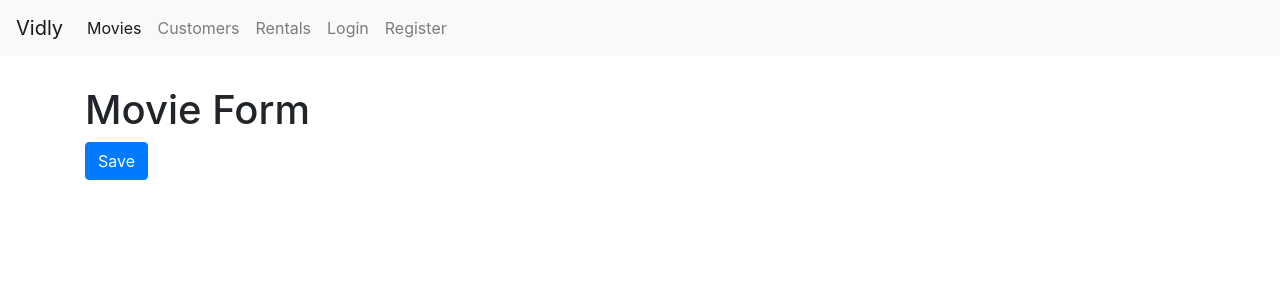
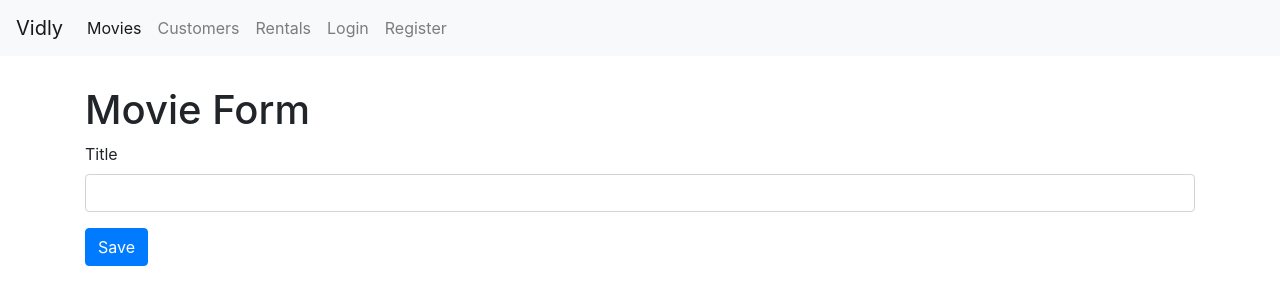
Before and after one commit to lopezg3000/vidly, a React (Create React App) app: page /movies/new in a window 1280 px wide. Shown: the top 304 px of the page. Built offline with nearby package versions, Linux system fonts and the light colour scheme.

Commit message:
titleInputField

```diff
--- a/src/components/movieForm.jsx
+++ b/src/components/movieForm.jsx
@@ -1,14 +1,38 @@
-import React from 'react';
+import React, { Component } from 'react';
+import Joi from 'joi-browser';
+import Form from './common/form';
 
-const MovieForm = ({ match, history }) => {
+class MovieForm extends Form {
+    state = {
+        data: { title: '' },
+        errors: {}
+    }
+
+    schema = {
+        title: Joi.string()
+            .required()
+            .label('Title')
+    }
+
+    doSubmit = () => {
+        //Call to Server
+        console.log('Movie Saved');
+    }
+
+
+    render() {
+        const { match, history } = this.props;
         const { id } = match.params;
         return (
             <div>
                 <h1>Movie Form {id !== "new" ? id : null}</h1>
-
+                <form onSubmit={this.handlSubmit}>
+                    {this.renderInput('title', 'Title')}
+                </form>
                 <button type="button" className="btn btn-primary" onClick={() => history.push("/movies")}>Save</button>
             </div>
         );
-};
+    }
+}
 
 export default MovieForm;
```
Lines whose indentation alone changed are shown as unchanged.
